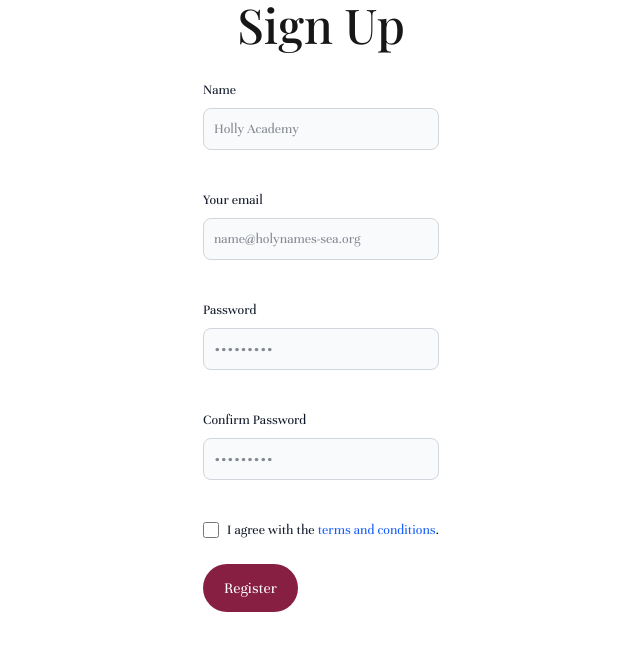
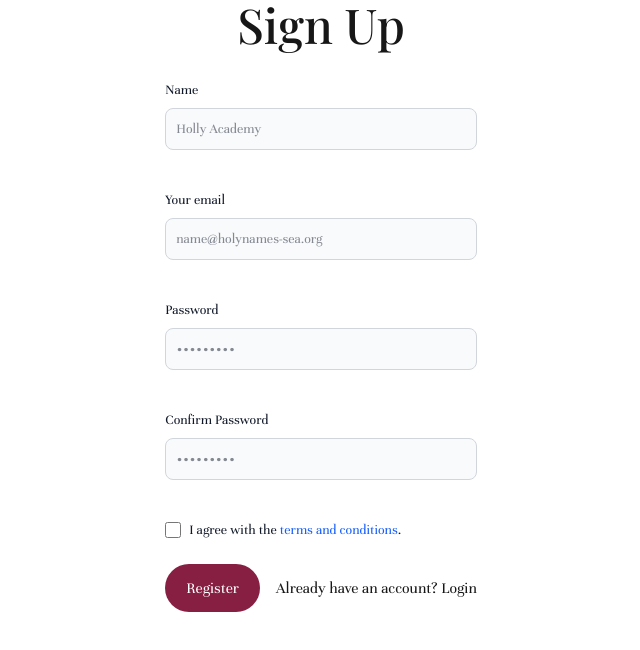
Before and after one commit to HolyNamesAcademy/Projects-II-25-26, a Next.js app in the folder frontend/: page /register in a window 1280 px wide. Shown: the top 650 px of the page, without its empty margins (319-959 px from the left). Built offline with nearby package versions, Linux system fonts and the light colour scheme.

Commit message:
added buttons to switch between login and register

```diff
--- a/frontend/src/app/login/page.tsx
+++ b/frontend/src/app/login/page.tsx
@@ -3,6 +3,7 @@ import { useState } from "react";
 import PrimaryButton from "@/components/primaryButton";
 import TextInput from "@/components/textInput";
 import { api, handleApiError } from "@/lib/api";
+import Link from "next/link";
 
 export default function Login() {
   const [email, setEmail] = useState("");
@@ -69,7 +70,11 @@ export default function Login() {
               Remember me
             </label>
           </div>
+          <div className="flex items-center justify-between gap-4">
           <PrimaryButton text="Login" type="button" onClick={login} />
+          <Link href="/register">Create an account</Link>
+          </div>
+
         </form>
       </main>
     </div>
--- a/frontend/src/app/register/page.tsx
+++ b/frontend/src/app/register/page.tsx
@@ -3,6 +3,7 @@ import { useState } from "react";
 import PrimaryButton from "@/components/primaryButton";
 import TextInput from "@/components/textInput";
 import { api, handleApiError } from "@/lib/api";
+import Link from "next/link";
 
 export default function Register() {
   const [email, setEmail] = useState("");
@@ -101,7 +102,11 @@ export default function Register() {
               .
             </label>
           </div>
+
+          <div className="flex items-center justify-between gap-4">
           <PrimaryButton text="Register" type="button" onClick={register} />
+          <Link href="/login">Already have an account? Login</Link>
+          </div>
         </form>
       </main>
       <footer className="row-start-3 flex gap-[24px] flex-wrap items-center justify-center">
```
